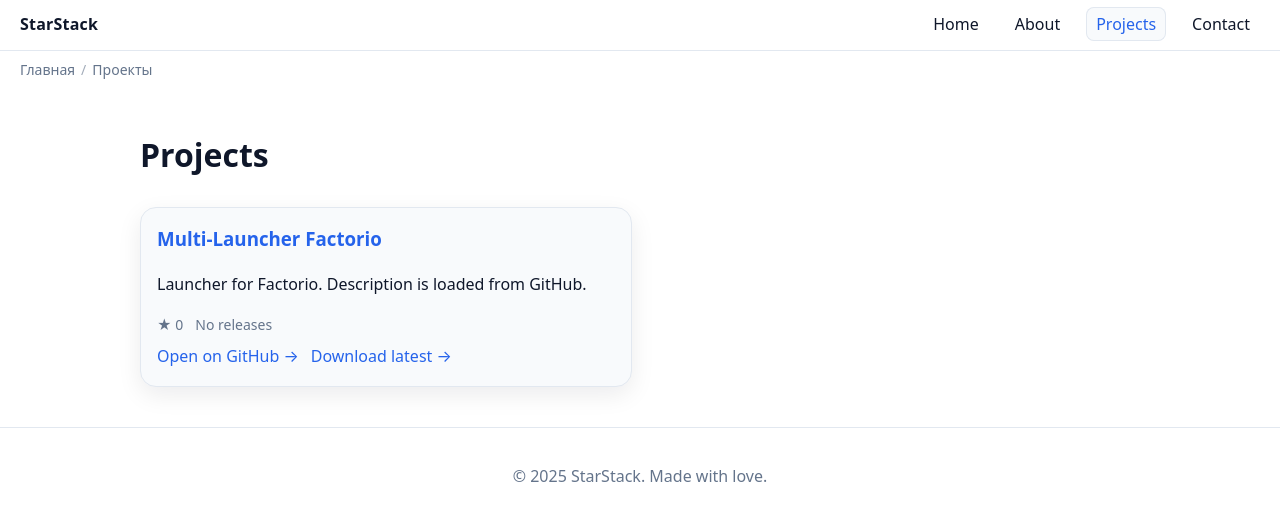
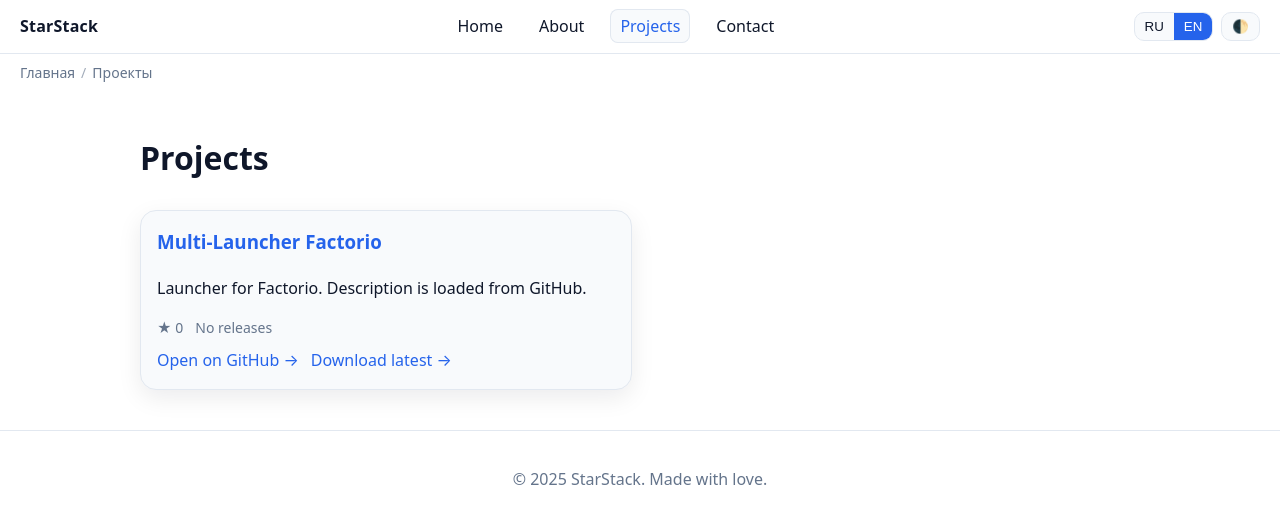
Before and after one commit to starstack14/starstacksite, a plain HTML site: page projects/index.html in a window 1280 px wide. Drawn offline with Linux system fonts and the light colour scheme; no server answers.

Commit message:
sync (#18)
* Add CNAME for starstackcp.online

* Dev (#15)

* content: restore About text (ru/en)

* chore: обновления

* feat: разделил на страницы; /home только приветствие

* feat: PWA (manifest, SW), разнесение страниц, SEO; /home только приветствие

* feat: EN pages, OG images; contact form via Web3Forms + Turnstile; SEO hreflang/JSON-LD; breadcrumbs and active nav

* fix: switch contact forms to hCaptcha (free) with Web3Forms access key

* chore: remove captcha; add Web3Forms honeypot botcheck on contact pages (RU/EN)

* Dev (#16)

* content: restore About text (ru/en)

* chore: обновления

* feat: разделил на страницы; /home только приветствие

* feat: PWA (manifest, SW), разнесение страниц, SEO; /home только приветствие

* feat: EN pages, OG images; contact form via Web3Forms + Turnstile; SEO hreflang/JSON-LD; breadcrumbs and active nav

* fix: switch contact forms to hCaptcha (free) with Web3Forms access key

* chore: remove captcha; add Web3Forms honeypot botcheck on contact pages (RU/EN)

* feat: offline page + SW fallback; JSON-LD breadcrumbs; preconnect/defer; noindex for success/error; misc PWA polish

* Update CNAME

* Dev

```diff
--- a/projects/index.html
+++ b/projects/index.html
@@ -44,6 +44,13 @@
         <li><a href="/contact" data-i18n="header.nav.contact">Контакты</a></li>
       </ul>
     </nav>
+    <div class="header-actions">
+      <div class="lang-switch" role="group" aria-label="Language">
+        <button id="langRu" class="lang-btn" aria-pressed="true" type="button">RU</button>
+        <button id="langEn" class="lang-btn" aria-pressed="false" type="button">EN</button>
+      </div>
+      <button id="themeToggle" class="theme-toggle" title="Переключить тему" aria-pressed="false">🌓</button>
+    </div>
   </header>
   <nav class="breadcrumbs" aria-label="Хлебные крошки"><a href="/home">Главная</a><span class="sep">/</span><span>Проекты</span></nav>
   <main>
```
